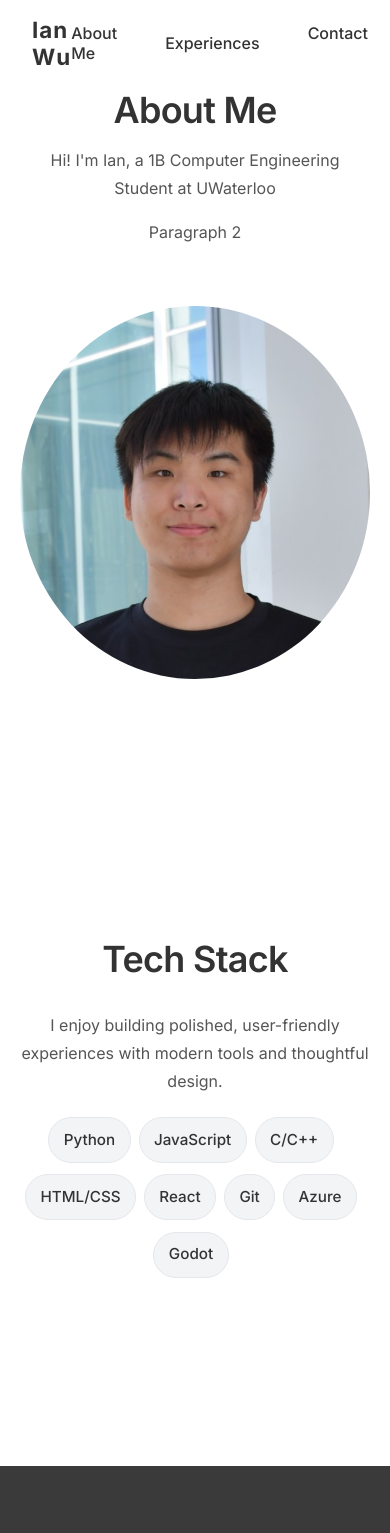
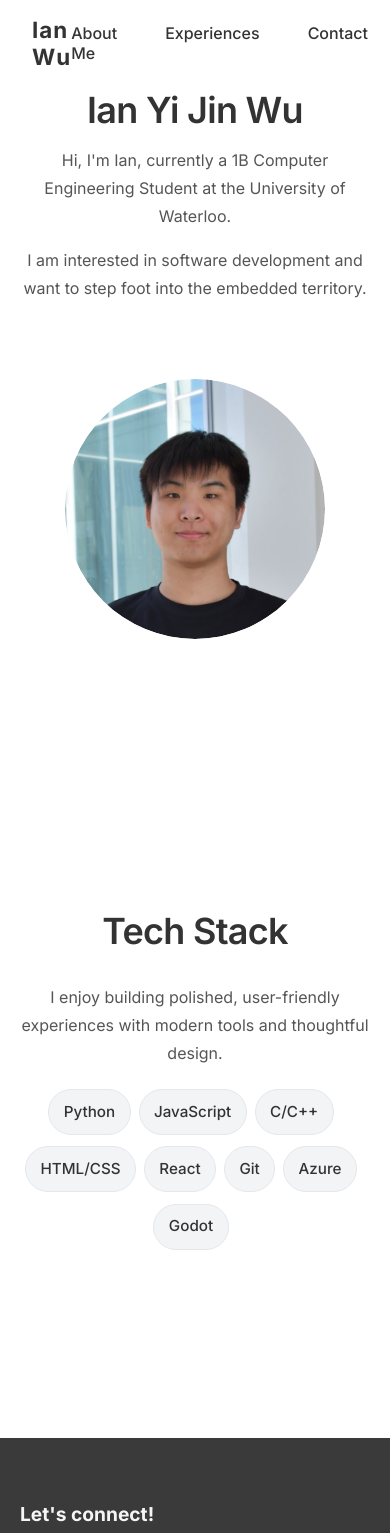
Before and after one commit to YINOL1/portfolio-website, a React (Vite) app in the folder my-portfolio/: page / in a window 390 px wide. Shown: the top 1533 px of the page. Built offline with nearby package versions, Linux system fonts and the light colour scheme.

Commit message:
Refactor AboutMe and TechStack styles for improved layout; update AboutMe content for clarity; remove unused Dropdown component

```diff
--- a/my-portfolio/src/components/AboutMe.css
+++ b/my-portfolio/src/components/AboutMe.css
@@ -3,14 +3,14 @@
   justify-content: center;
   align-items: center;
   gap: 3rem;
-  padding: 4rem 5rem;
+  padding: 0rem 5rem;
   min-height: 70vh;
   max-width: 1100px;
-  margin: 4rem auto 1rem;
-  background: none !important;
-  border: none !important;
+  margin: 2rem auto 1rem;
+  /* background: grey; */
+  /*border: none !important;
   outline: none !important;
-  box-shadow: none !important;
+  box-shadow: none !important; */
 }
 
 .about-content {
@@ -44,13 +44,9 @@
   flex: 1;
   display: flex;
   justify-content: center;
-  /* background: none !important;
-  border: none !important;
-  outline: none !important;
-  box-shadow: none !important; */
 }
 
-/* .image-placeholder {
+.image-placeholder {
   width: 260px;
   height: 260px;
   background: transparent;
@@ -61,7 +57,7 @@
   justify-content: center;
   align-items: center;
   overflow: hidden;
-} */
+}
 
 .profile-image {
   width: 100%;
--- a/my-portfolio/src/components/AboutMe.jsx
+++ b/my-portfolio/src/components/AboutMe.jsx
@@ -7,13 +7,13 @@ export default function AboutMe() {
         <section id="about-me" className="about-section">
 
             <div className="about-content">
-                <h2 className="section-title">About Me</h2>
+                <h2 className="section-title">Ian Yi Jin Wu</h2>
                 <div className="about-text">
                     <p>
-                    Hi! I'm Ian, a 1B Computer Engineering Student at UWaterloo
+                    Hi, I'm Ian, currently a 1B Computer Engineering Student at the University of Waterloo.
                     </p>
                     <p>
-                    Paragraph 2
+                    I am interested in software development and want to step foot into the embedded territory.
                     </p>
                 </div>
             </div>
--- a/my-portfolio/src/components/Dropdown.css
+++ /dev/null
@@ -1,54 +0,0 @@
-.dropdown-menu {
-  position: absolute;
-  top: 140%;
-  left: -1rem;
-  background-color: white;
-  border: 1px solid rgb(0, 0, 0, 0.1);
-  border-radius: 0.75rem;
-  box-shadow: 0 10px 30px rgba(0, 0, 0, 0.08);
-  min-width: 180px;
-  padding: 0.4rem 0;
-  z-index: 1000;
-}
-
-.list-items {
-  list-style: none;
-  margin: 0;
-  padding: 0;
-}
-
-.list-items li {
-  margin: 0;
-}
-
-.dropdown-link {
-  display: inline-block;
-  padding: 0.5rem 1rem;
-  color: rgb(140, 140, 140);
-  text-decoration: none;
-  font-weight: 400;
-  transition: background-color 0.2s ease, color 0.2s ease;
-  position: relative;
-}
-
-.dropdown-link::after {
-  content: '';
-  position: absolute;
-  left: 1rem;
-  bottom: 0.25rem;
-  width: 0;
-  height: 2px;
-  background-color: rgb(51, 51, 51);
-  opacity: 0;
-  transition: width 0.3s ease, opacity 0.3s ease;
-}
-
-.dropdown-link:hover {
-  /* background-color: rgba(0, 0, 0, 0.04); */
-  color: rgb(51, 51, 51);
-}
-
-.dropdown-link:hover::after {
-  width: calc(100% - 2rem);
-  opacity: 1;
-}
--- a/my-portfolio/src/components/Dropdown.jsx
+++ /dev/null
@@ -1,15 +0,0 @@
-import './Dropdown.css';
-
-export default function Dropdown({ items, onMouseEnter, onMouseLeave }) {
-  return (
-    <div className="dropdown-menu" onMouseEnter={onMouseEnter} onMouseLeave={onMouseLeave}>
-      <ul className="list-items">
-        {items.map((item, index) => (
-          <li key={index}>
-            <a href={item.link} className="dropdown-link">{item.label}</a>
-          </li>
-        ))}
-      </ul>
-    </div>
-  )
-}
--- a/my-portfolio/src/components/NavBar.css
+++ b/my-portfolio/src/components/NavBar.css
@@ -31,11 +31,6 @@ html {
   display: flex;
   gap: 3rem;
 }
-.nav-item-wrapper {
-  position: relative;
-  display: flex;
-  align-items: center;
-}
 .home-link {
   position: relative;
   display: inline-block;
@@ -57,7 +52,7 @@ html {
   font-weight: 500;
   transition: color 0.2s ease;
 }
-/* .nav-item::after,
+.nav-item::after,
 .home-link::after {
   content: '';
   position: absolute;
@@ -68,23 +63,13 @@ html {
   background-color: currentColor;
   opacity: 0;
   transition: width 0.3s ease, opacity 0.3s ease;
-} */
+}
 .nav-item:hover,
 .home-link:hover {
   color: rgb(140, 140, 140);
 }
-/* .nav-item:hover::after,
+.nav-item:hover::after,
 .home-link:hover::after {
   width: 100%;
   opacity: 1;
-} */
-/* Keep hover effect active when hovering over dropdown */
-.nav-item-wrapper:hover .nav-item,
-.nav-item-wrapper:hover .home-link {
-  color: rgb(140, 140, 140);
 }
-/* .nav-item-wrapper:hover .nav-item::after,
-.nav-item-wrapper:hover .home-link::after {
-  width: 100%;
-  opacity: 1;
-} */
--- a/my-portfolio/src/components/NavBar.jsx
+++ b/my-portfolio/src/components/NavBar.jsx
@@ -1,15 +1,10 @@
 import { useEffect, useRef, useState } from 'react';
 import { Link } from 'react-router-dom';
-import Dropdown from './Dropdown';
 import './NavBar.css';
 
 export default function NavBar() {
     const [isVisible, setIsVisible] = useState(true);
     const lastScrollY = useRef(0);
-    const [activeDropdown, setActiveDropdown] = useState(null);
-    const hideDropdownTimeout = useRef(null);
-    const showDropdownTimeout = useRef(null);
-
     useEffect(() => {
         const handleScroll = () => {
             const currentScrollY = window.scrollY;
@@ -29,51 +24,6 @@ export default function NavBar() {
         return () => window.removeEventListener('scroll', handleScroll);
     }, []);
 
-    useEffect(() => {
-        return () => {
-            if (hideDropdownTimeout.current) {
-                clearTimeout(hideDropdownTimeout.current);
-            }
-            if (showDropdownTimeout.current) {
-                clearTimeout(showDropdownTimeout.current);
-            }
-        };
-    }, []);
-
-    const showDropdown = (name) => {
-        if (hideDropdownTimeout.current) {
-            clearTimeout(hideDropdownTimeout.current);
-        }
-        if (showDropdownTimeout.current) {
-            clearTimeout(showDropdownTimeout.current);
-        }
-        showDropdownTimeout.current = window.setTimeout(() => {
-            setActiveDropdown(name);
-        }, 250);
-    };
-
-    const hideDropdown = () => {
-        if (showDropdownTimeout.current) {
-            clearTimeout(showDropdownTimeout.current);
-        }
-        if (hideDropdownTimeout.current) {
-            clearTimeout(hideDropdownTimeout.current);
-        }
-        hideDropdownTimeout.current = window.setTimeout(() => {
-            setActiveDropdown(null);
-        }, 50);
-    };
-
-    const aboutItems = [
-        { label: 'My Story', link: '/#about-me' },
-        { label: 'Tech Stack', link: '/#tech-stack' }
-    ];
-
-    const experienceItems = [
-        { label: 'Work', link: '/experience/#work' },
-        { label: 'Projects', link: '/experience/#projects' }
-    ];
-
     return (
         <nav className={`navbar-container ${isVisible ? 'navbar-visible' : 'navbar-hidden'}`}>
 
@@ -84,35 +34,8 @@ export default function NavBar() {
 
             {/* RIGHT SIDE: Navigation Links*/}
             <div className="nav-links">
-                <div
-                    className="nav-item-wrapper"
-                    onMouseEnter={() => showDropdown('about')}
-                    onMouseLeave={hideDropdown}
-                >
-                    <a href="/" className="nav-item">About Me</a>
-                    {activeDropdown === 'about' && (
-                        <Dropdown
-                            items={aboutItems}
-                            onMouseEnter={() => showDropdown('about')}
-                            onMouseLeave={hideDropdown}
-                        />
-                    )}
-                </div>
-
-                <div
-                    className="nav-item-wrapper"
-                    onMouseEnter={() => showDropdown('experiences')}
-                    onMouseLeave={hideDropdown}
-                >
-                    <Link to='/experience' className="nav-item">Experiences</Link>
-                    {activeDropdown === 'experiences' && (
-                        <Dropdown
-                            items={experienceItems}
-                            onMouseEnter={() => showDropdown('experiences')}
-                            onMouseLeave={hideDropdown}
-                        />
-                    )}
-                </div>
+                <a href="/" className="nav-item">About Me</a>
+                <Link to="/experience" className="nav-item">Experiences</Link>
 
                 <a href="#contact" className="nav-item">Contact</a>
             </div>
--- a/my-portfolio/src/components/TechStack.css
+++ b/my-portfolio/src/components/TechStack.css
@@ -5,11 +5,7 @@
   padding: 4rem 5rem;
   min-height: 70vh;
   max-width: 1100px;
-  margin: 4rem auto 1rem;
-  background: none !important;
-  border: none !important;
-  outline: none !important;
-  box-shadow: none !important;
+  margin: 0.75rem auto 1rem;
 }
 
 .techstack-content {
@@ -51,7 +47,7 @@
     flex-direction: column;
     gap: 1.25rem;
     padding: 3rem 1.25rem;
-    margin: 2.5rem auto 0.75rem;
+    margin: 0.5rem auto 0.75rem;
   }
 
   .techstack-content {
```
